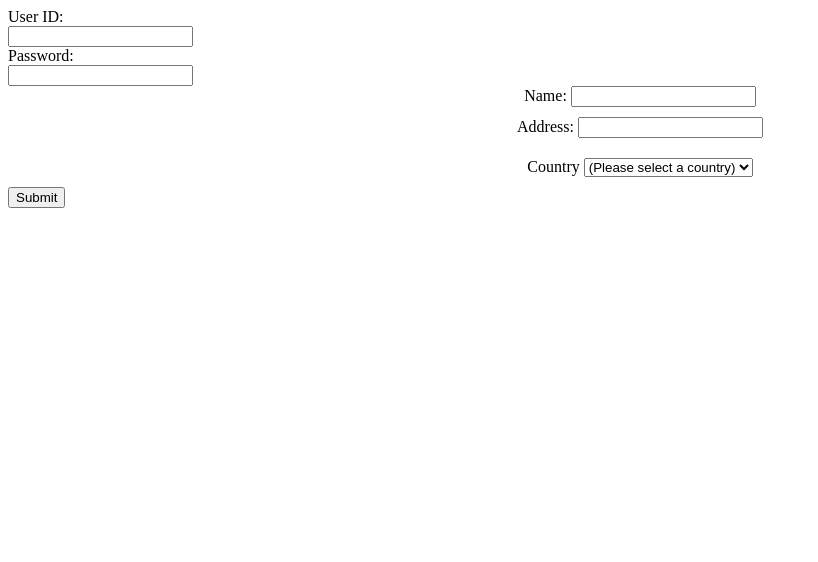
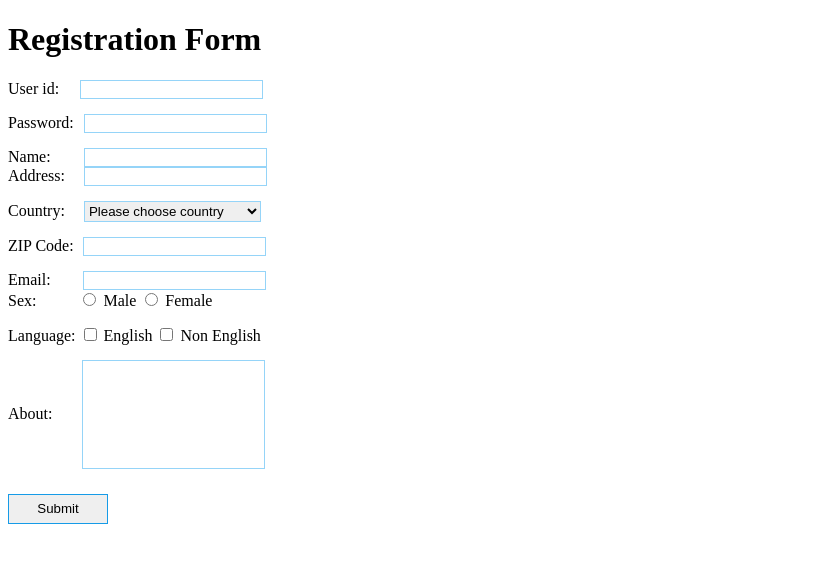
Before and after one commit to ntuoi3034/BTTH_07, a plain HTML site: page index.html in a window 1280 px wide. Shown: the whole page, without its empty margins (0-818 px from the left). Drawn offline with nearby package versions, Linux system fonts and the light colour scheme.

Commit message:
cập nhật

```diff
--- a/index.html
+++ b/index.html
@@ -7,58 +7,96 @@
     <title>Form Registration</title>
 </head>
 <body>
-    <form action="">
-        <div class="row">
-            <div class="col">
-                User ID:
+    <div>
+        <div class="form-login">
+            <div id="demo">
+                <h1><b>Registration Form</b></h1>
             </div>
-            <div class="col">
-                <input type="text" name="txtUserID" id="txtUserID" required>
-                <span id="statusOfUserID"></span>
+            <div>
+                <div style="margin-bottom:15px;">
+                    <form action="">User id:<input style="margin-left:21px;border:1px solid rgb(149,212,248);"
+                        type="text" name="" id="user-id">
+                    <div class="disappear" id="valid-id" style="float: right;"> <i
+                            style="color: green; margin-left: -40px;" class="fa-solid fa-check "></i></div>
+                    <div class="disappear" id="error-id" style="float: right;"> <i style="color: red; margin-left: -40px;" class="fa-solid fa-xmark"></i></div>
+                </form>
+                </div>
+            </div>
+
+            <div style="margin-bottom:15px;">
+                <form action="">Password: <input style="margin-left: 6px; border:1px solid rgb(149, 212, 248);"
+                        type="psw" name="" id="password">
+                    <div class="disappear" id="valid-PW" style="float: right;"> <i
+                            style="color: green; margin-left: -40px;" class="fa-solid fa-check "></i></div>
+                    <div class="disappear" id="error-PW" style="float: right;"> <i style="color: red; margin-left: -40px;" class="fa-solid fa-xmark"></i></div>
+                    </form>
+
+            </div>
+            <div>
+                <form action="">Name: <input style="margin-left: 29px; border:1px solid rgb(149, 212, 248);"
+                        type="text" name="" id="name">
+                        <div class="disappear" id="valid-name" style="float: right;"> <i
+                            style="color: green; margin-left: -40px;" class="fa-solid fa-check "></i></div>
+                    <div class="disappear" id="error-name" style="float: right;"> <i style="color: red; margin-left: -40px;" class="fa-solid fa-xmark"></i></div>
+                    </form>
+            </div>
+            <div style="margin-bottom: 15px;">
+                <form action="">Address: <input style="margin-left: 15px; border:1px solid rgb(149, 212, 248);"
+                        type="text" name=""></form>
+            </div>
+            <div style="margin-bottom: 15px;">
+                <form action="">Country:
+                    <select
+                        style="margin-left: 15px; height: 21px; width: 177px; border:1px solid rgb(149, 212, 248);"
+                        name="" id="country">
+                        <option value="">Please choose country</option>
+                        <option value="">Viet Nam</option>
+                        <option value="">Russia</option>
+                        <option value="">American</option>
+                        <option value="">Japan</option>
+                    </select>
+                </form>
+            </div>
+            <div style="margin-bottom: 15px;">
+                <form action="">ZIP Code: <input style="margin-left: 5px; border:1px solid rgb(149, 212, 248);"
+                        type="text" name="" id="code">
+                        <div class="disappear" id="valid-code" style="float: right;"> <i
+                            style="color: green; margin-left: -40px;" class="fa-solid fa-check "></i></div>
+                    <div class="disappear" id="error-code" style="float: right;"> <i style="color: red; margin-left: -40px;" class="fa-solid fa-xmark"></i></div>
+                    </form>
+            </div>
+            <div style="margin-bottom: 15px;">
+                <form action="">Email: <input style="margin-left: 28px; border:1px solid rgb(149, 212, 248);"
+                        type="email" name="" id="email">
+                        <div class="disappear" id="valid-email" style="float: right;"> <i
+                            style="color: green; margin-left: -40px;" class="fa-solid fa-check "></i></div>
+                    <div class="disappear" id="error-email" style="float: right;"> <i style="color: red; margin-left: -40px;" class="fa-solid fa-xmark"></i></div>
+                    </form>
+                <div id="error-email" style="text-align: center; margin-top: -15px;"></div>
+            </div>
+            <div style="margin-bottom: 15px;">
+                <form action="">Sex: <input style="margin-left: 43px; border:1px solid rgb(149, 212, 248);"
+                        type="radio" name="gioitinh" value="Nam"> Male <input type="radio" name="gioitinh"
+                        value="Nữ"> Female</form>
+            </div>
+            <div style="margin-bottom: 15px;">
+                <form action="">Language: <input style="border:1px solid rgb(149, 212, 248);" type="checkbox"
+                        name="" value=""> English <input type="checkbox" name="" value=""> Non English</form>
+            </div>
+            <div style="margin-bottom: 15px;">
+                <form action="">About: <input
+                        style="margin-left: 26px; height: 105px; border:1px solid rgb(149, 212, 248);" type="text"
+                        name=""></form>
+            </div>
+            <div style="margin-bottom: 15px;">
+                <form action="url"><input
+                        style="margin-top: 10px; width: 100px; height: 30px; border:1px solid rgb(22, 155, 231);"
+                        type="submit" name="submit" value="Submit" /></form>
             </div>
         </div>
-        <div class="row">
-            <div class="col">
-                Password:
-            </div>
-            <div class="col">
-                <input type="password" name="txtPassword" id="txtPassword">
-                <span id="statusOfPassword"></span>
-            </div>
-        </div>
-        <div class="form-group" style="text-align: center;">
-            <label for="name">Name:</label>
-            <input type="text" class="form-control" id="name">
-            <div id="error-name" style="text-align: center;"></div>
-          </div>
-          <div class="form-group" style="text-align: center; padding: 10px;">
-            <label for="address">Address:</label>
-            <input type="address" class="form-control" id="address">
-          </div>
-          <div class="form-group"  style="text-align: center; padding: 10px;">
-            <label for="sel1">Country</label>
-            <select class="form-control" id="sel1">
-              <option selected disabled value="">(Please select a country)</option>
-              <option>VietNam</option>
-              <option>Japan</option>
-              <option>American</option>
-              <option>England</option>
-              <option>China</option>
-              <option>Russia</option>
+    </div>
+</div>
 
-            </select>
-          </div>
-
-
-        <div class="row">
-            <div class="col">
-
-            </div>
-            <div class="col">
-                <input type="submit" name="btnRegister" id="btnRegister" value="Submit">
-            </div>
-        </div>
-    </form>
     <script src="https://code.jquery.com/jquery-3.6.0.min.js" integrity="sha256-/xUj+3OJU5yExlq6GSYGSHk7tPXikynS7ogEvDej/m4=" crossorigin="anonymous"></script>
     <script src="./script.js"></script>
 </body>
--- a/script.js
+++ b/script.js
@@ -1,25 +1,29 @@
+let userid = document.getElementById('user-id')
+let error_id=document.getElementById('error-id')
+userid.addEventListener('blur',function(){
+    var user_id = /^[a-z0-9_-]{5,12}$/
+    if(user-id.test(userid.value)){
+        error_id.textContent ="Hợp lệ"
+        error_id.style.color ='blue'
+    }else{
+        error_id.textContent ="không Hợp lệ"
+        error_id.style.color ='red'
+      }
+ })
 
-$(document).ready(function(){
-    function checkUserId(){
-        let userID = $('#txtUserID').val();
-        let userIDRegex = /^[a-zA-Z0-9]{5,12}$/;
-        if(userIDRegex.test(userID)){
-            return true
-        }
-        return false
-    }
+ let password = document.getElementById('password')
+let error_PW=document.getElementById('errorPW')
+password.addEventListener('blur',function(){
+    var password1= /^[a-z0-9_-]{7,12}$/
+    if(password1.test(password.value)){
+        error_PW.textContent ="Hợp lệ"
+        error_PW.style.color ='blue'
+    }else{
+        error_PW.textContent ="không Hợp lệ"
+        error_PW.style.color ='red'
+      }
+ })
 
-$("#btnRegister").click(function(e){
-    e.preventDefault();
-    if(checkUserId()){
-        $("#statusOfUserID").text('UserID hợp lệ')
-        $("#statusOfUserID").css('color','blue')
-    }else{
-        $("#statusOfUserID").text('UserID không hợp lệ')
-        $("#statusOfUserID").css('color','red')
-    }
-    })
-})
 let name_user = document.getElementById('name')
 let error_name = document.getElementById('error-name')
 name_user.addEventListener('blur', function(){
```
